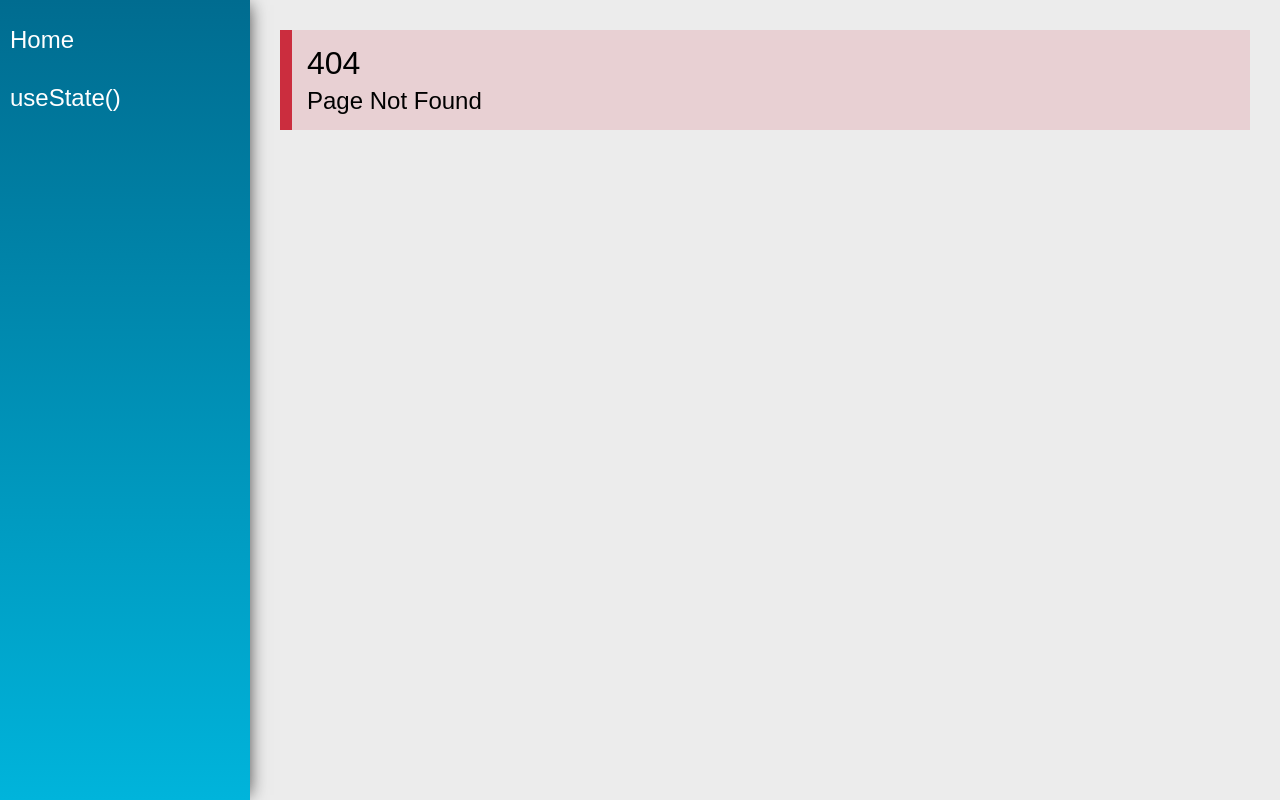
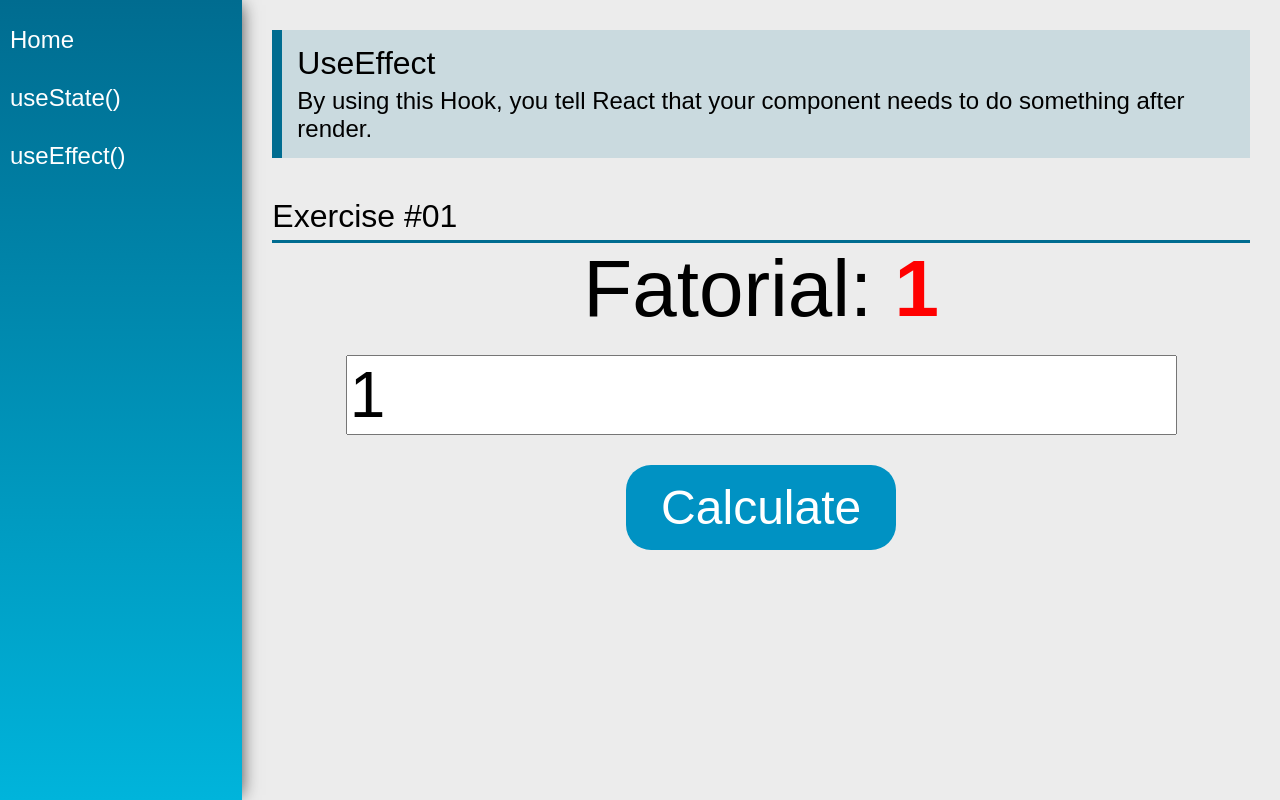
Before and after one commit to bryanoliveira11/Curso-React-Redux, a React (Create React App) app in the folder react-hooks/: page /useEffect in a window 1280 px wide. Before the commit this address had no page. Built offline with nearby package versions, Linux system fonts and the light colour scheme.

Commit message:
useEffect #1 - Fatorial

```diff
--- a/react-hooks/src/components/layout/Content.jsx
+++ b/react-hooks/src/components/layout/Content.jsx
@@ -5,12 +5,14 @@ import { Routes, Route } from 'react-router-dom';
 import Home from '../../views/examples/Home';
 import NotFound from '../../views/examples/NotFound';
 import UseState from '../../views/examples/UseState';
+import UseEffect from '../../views/examples/UseEffect';
 
 const Content = (props) => (
   <main className="Content">
     <Routes>
       <Route path="/" exact element={<Home />}></Route>
       <Route path="/useState" element={<UseState />}></Route>
+      <Route path="/useEffect" element={<UseEffect />}></Route>
       <Route path="*" element={<NotFound />}></Route>
     </Routes>
   </main>
--- a/react-hooks/src/components/layout/Menu.jsx
+++ b/react-hooks/src/components/layout/Menu.jsx
@@ -13,6 +13,9 @@ const Menu = (props) => (
         <li>
           <Link to="/useState">useState()</Link>
         </li>
+        <li>
+          <Link to="/useEffect">useEffect()</Link>
+        </li>
       </ul>
     </nav>
   </aside>
--- /dev/null
+++ b/react-hooks/src/views/examples/UseEffect.jsx
@@ -0,0 +1,45 @@
+import React, { useEffect, useState } from 'react';
+import PageTitle from '../../components/layout/PageTitle';
+import SectionTitle from '../../components/layout/SectionTitle';
+
+const UseEffect = (props) => {
+  const [num, setNum] = useState(1);
+  const [fatorial, setFatorial] = useState(1);
+
+  useEffect(() => {
+    setFatorial(calcFatorial(num));
+  }, [num]);
+
+  const calcFatorial = (num) => {
+    if (num < 0) return -1;
+    if (num === 0) return 1;
+    return calcFatorial(num - 1) * num;
+  };
+
+  return (
+    <div className="UseEffect">
+      <PageTitle
+        title="UseEffect"
+        subtitle="By using this Hook, you tell React that your component needs to do something after render."
+      />
+      <SectionTitle title="Exercise #01" />
+      <div className="center">
+        <div>
+          <span className="text">Fatorial: </span>
+          <span className="text red">{fatorial}</span>
+        </div>
+        <input
+          type="number"
+          className="input"
+          value={num}
+          onChange={(e) => setNum(e.target.value)}
+        />
+        <button className="btn" onClick={calcFatorial(num)}>
+          Calculate
+        </button>
+      </div>
+    </div>
+  );
+};
+
+export default UseEffect;
```
